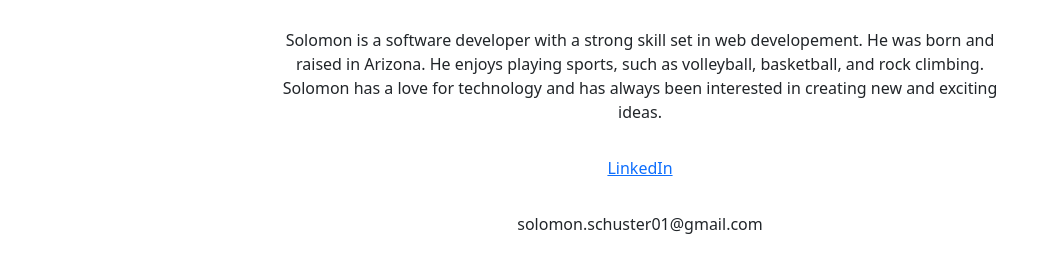
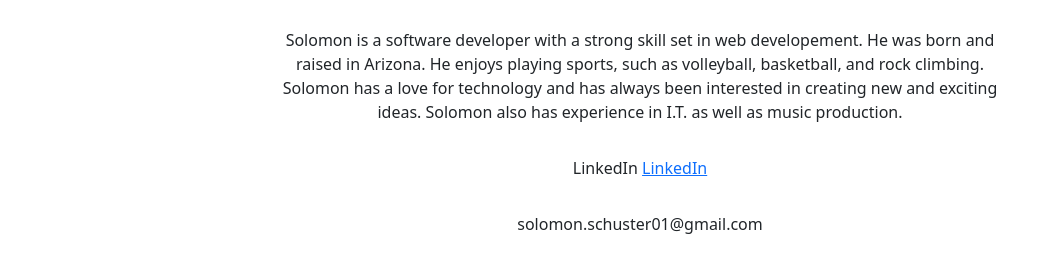
Before and after one commit to Solly922/solly922.github.io, a plain HTML site: page index.html in a window 1280 px wide. Shown: the part 554-822 px from the top of the page, without its empty margins (0-1057 px from the left). Drawn offline with nearby package versions, Linux system fonts and the light colour scheme.

Commit message:
Update index.html

```diff
--- a/index.html
+++ b/index.html
@@ -78,9 +78,10 @@
       developement. He was born and raised in Arizona. He enjoys playing sports,
       such as volleyball, basketball, and rock climbing. Solomon has a love for
       technology and has always been interested in creating new and exciting
-      ideas.
+      ideas. Solomon also has experience in I.T. as well as music production.
     </p>
     <div style="text-align: center">
+      LinkedIn
       <a href="https://www.linkedin.com/in/solomon-schuster-827748171/"
         >LinkedIn</a
       >
```
